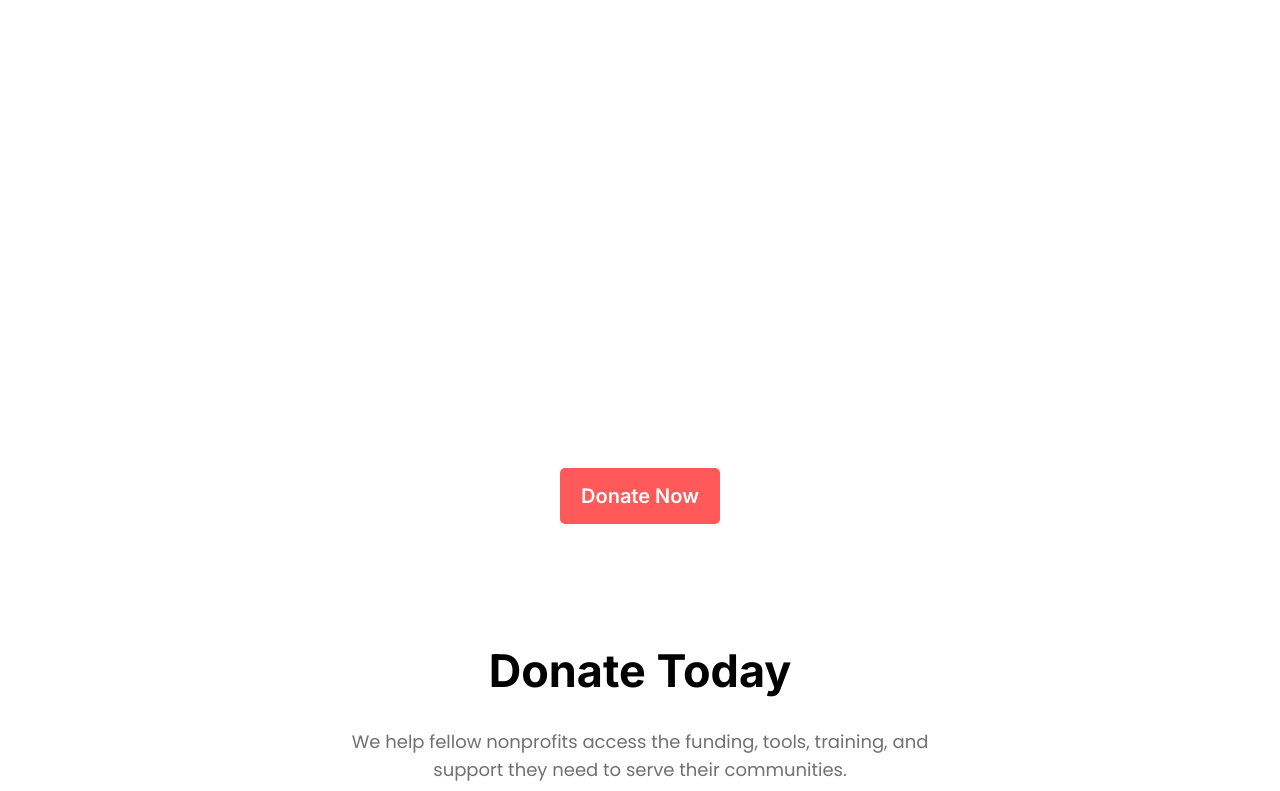
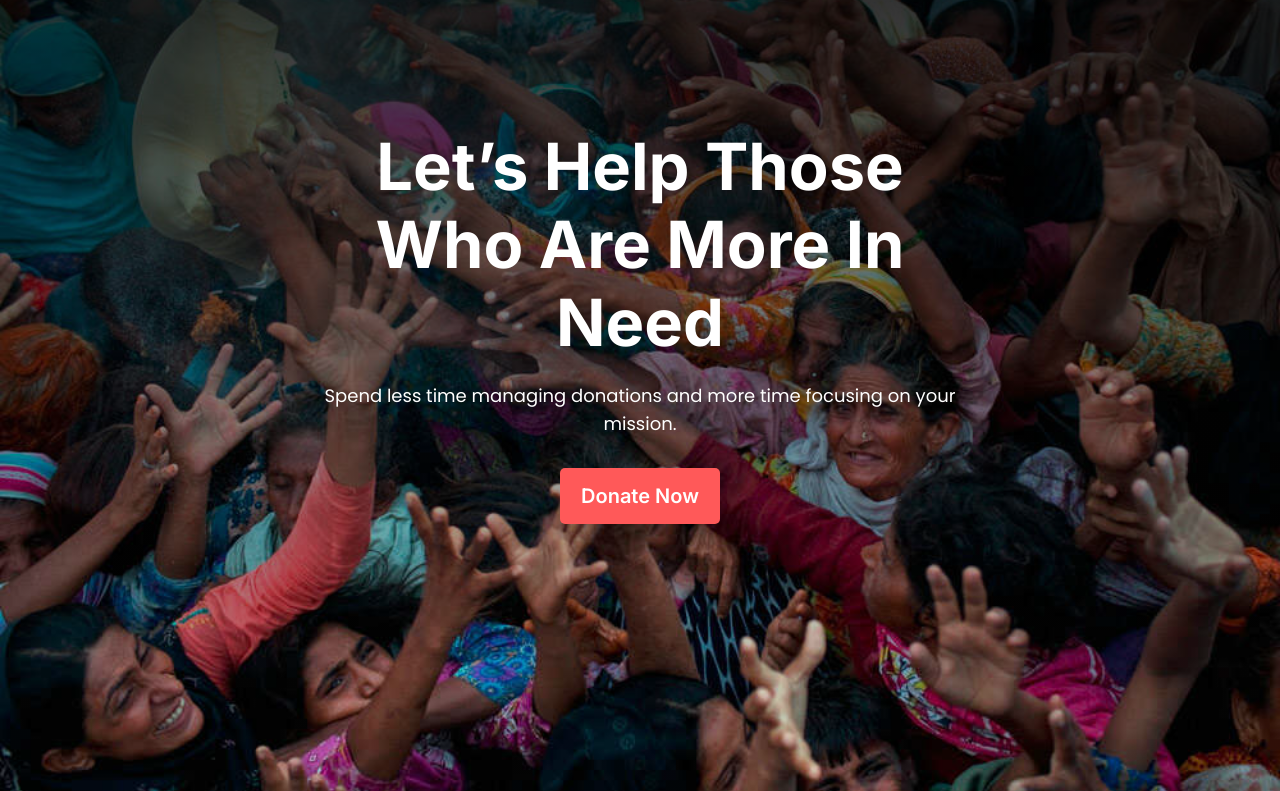
Before and after one commit to ar-zani/donate-and-love, a plain HTML site: page index.html in a window 1280 px wide. Shown: the top 791 px of the page. Drawn offline with Linux system fonts and the light colour scheme.

Commit message:
final edit

```diff
--- a/css/style.css
+++ b/css/style.css
@@ -58,7 +58,7 @@ p {
 
 /* ***************header****************** */
 
-    {
+header {
     background-image: linear-gradient(rgba(0, 0, 0, .8), rgba(0, 0, 0, .1)), url(../images/donation6.jpg);
     height: 100vh;
     background-repeat: no-repeat;
```
